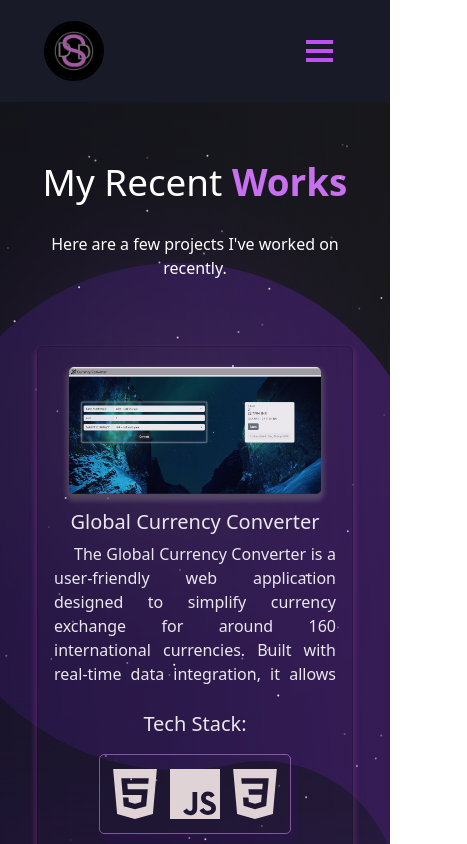
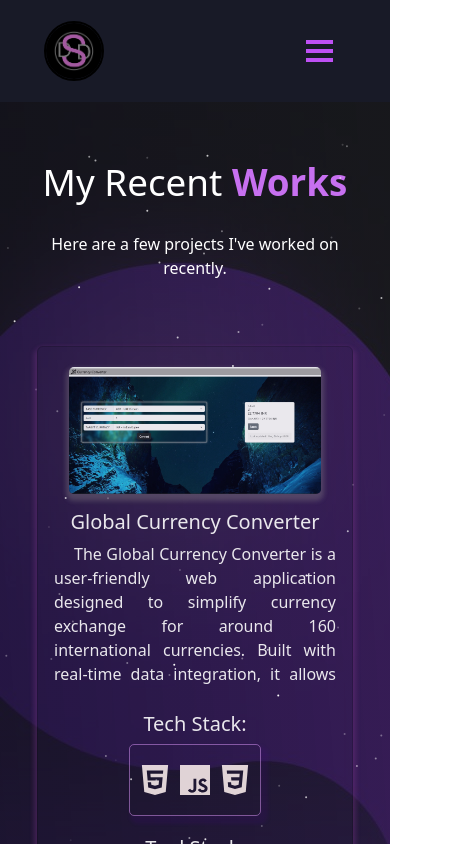
Before and after one commit to ddsdharan/My_Portfolio, a React (Create React App) app: page /project in a window 390 px wide. Shown: the top 844 px of the page, 467 px wide, since content can reach past the window. Built offline with nearby package versions, Linux system fonts and the light colour scheme.

Commit message:
styles updated

```diff
--- a/src/styles.css
+++ b/src/styles.css
@@ -480,6 +480,7 @@ button:focus {
   display: flex !important;
   flex-direction: column !important;
   align-items: center !important;
+  justify-items: center !important;
 }
 .project-card-view:hover {
   transform: scale(1.02) !important;
@@ -569,7 +570,7 @@ button:focus {
 
 .tech-icons, .tool-icons {
   width: max-content;
-  height: 80px;
+  height: auto;
   display: flex;
   justify-content: center;
   align-items: center;
@@ -579,7 +580,10 @@ button:focus {
   box-shadow: 4px 5px 4px 3px rgba(89, 4, 168, 0.137) !important;
   overflow: hidden !important;
   transition: all 0.4s ease 0s !important;
-  margin: 10px 0;
+}
+
+.tech-icon, .tool-icon {
+  margin: 5px;
 }
 
 .tech-icons:hover, .tool-icons:hover {
@@ -591,16 +595,6 @@ button:focus {
   width: 50px;
   height: 50px;
   color: rgb(246, 233, 233);
-}
-
-.tech-icon, .tool-icon {
-  margin: 0 10px;
-}
-
-@media (max-width: 767px) {
-  .tech-icons {
-    margin: 10px !important;
-  }
 }
 
 .tech-icons:hover {
@@ -646,15 +640,25 @@ button:focus {
   .tech-stack, .tool-stack {
     flex-direction: column;
     align-items: center;
+    height: auto;
+    width: auto;
   }
 
   .tech-icons, .tool-icons {
     flex-wrap: wrap;
     justify-content: center;
+    height: auto;
+    width: auto;
   }
 
   .tech-icon, .tool-icon {
     margin: 5px;
+  }
+
+  .tech-icons svg, .tool-icons svg {
+    width: 30px;
+    height: 30px important !;
+    color: rgb(246, 233, 233);
   }
 }
 
```
